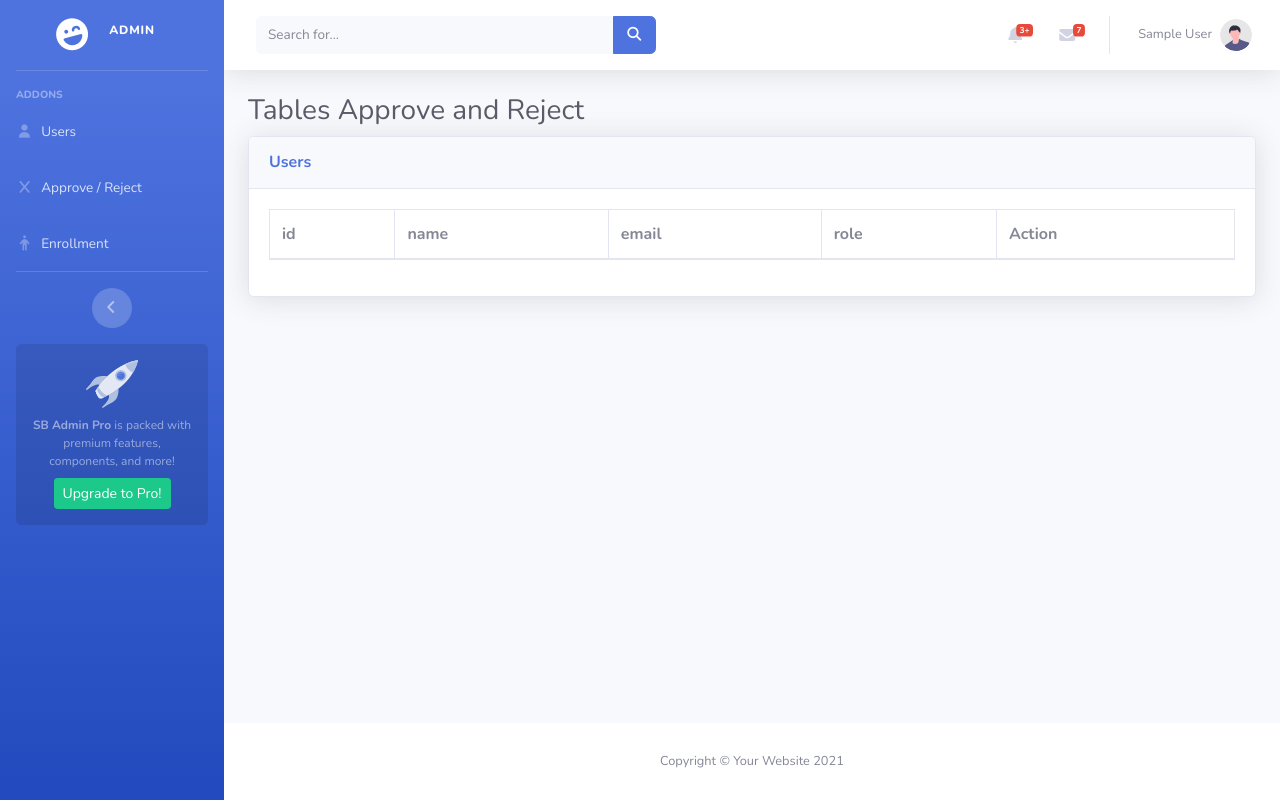
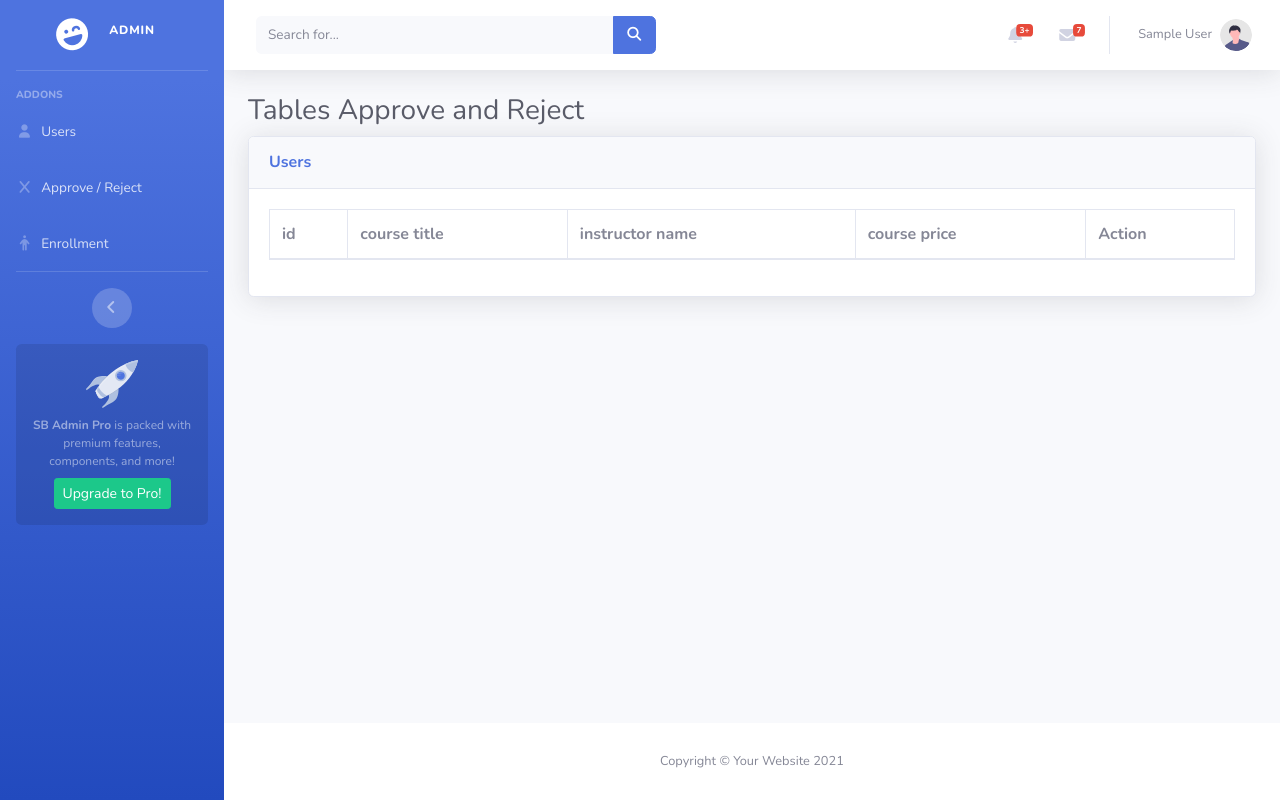
Before and after one commit to Madadalimeon/madad_ali_LMS, a PHP site: page /madadali_LMS/View/Approve.php in a window 1280 px wide. Run offline with PHP 8.4, Linux system fonts and the light colour scheme; the visitor is signed in with stand-in values (Sample User, id 1); data comes from the database, SQL or seed files in the repository; data that the repository does not hold is empty; some libraries are stand-ins or nearby versions.

Commit message:
fix the table th

```diff
--- a/View/Approve.php
+++ b/View/Approve.php
@@ -19,9 +19,9 @@ include  __DIR__ . "/../include/header.php";
                     <thead>
                         <tr>
                             <th>id</th>
-                            <th>name</th>
-                            <th>email</th>
-                            <th>role</th>
+                            <th>course title</th>
+                            <th>instructor name</th>
+                            <th>course price</th>
                             <th>Action</th>
                         </tr>
                     </thead>
@@ -54,7 +54,7 @@ include  __DIR__ . "/../include/header.php";
                                     <td><?php echo $row['user_id']; ?></td>
                                     <td><?php echo $row['title']; ?></td>
                                     <td><?php echo $row['instructor_name']; ?></td>
-                                    <td style="max-width: 250px; white-space: nowrap; overflow: hidden; text-overflow: ellipsis;"><?php echo $row['description']; ?></td>
+                                    <td>$<?php echo $row['price']; ?></td>
                                     <td>
                                         <a href="./../Controller/approve_reject.php?approve_id=<?php echo $row['course_id']; ?>" class="btn btn-primary btn-sm">Approve</a>
                                         <a href="./../Controller/approve_reject.php?reject_id=<?php echo $row['course_id']; ?>" class="btn btn-danger btn-sm">Reject</a>
--- a/View/MYCourse.php
+++ b/View/MYCourse.php
@@ -24,7 +24,6 @@ $login_id = $_SESSION['user_id'];
                 <th>#</th>
                 <th>Title</th>
                 <th>Status</th>
-                <th>Description</th>
                 <th>Price</th>
                 <th>Actions</th>
             </tr>
@@ -51,9 +50,7 @@ $login_id = $_SESSION['user_id'];
                         <?php echo $row['status']; ?>
                     </td>
 
-                    <td style="max-width: 250px; white-space: nowrap; overflow: hidden; text-overflow: ellipsis;">
-                        <?php echo $row['description']; ?>
-                    </td>
+
 
                     <td class="text-success fw-bold">
                         $. <?php echo $row['price']; ?>
```
